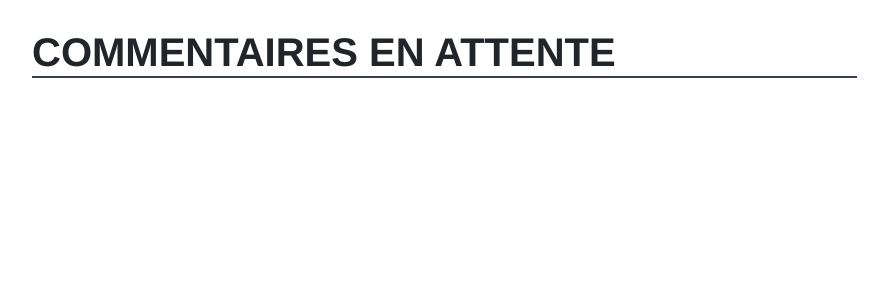
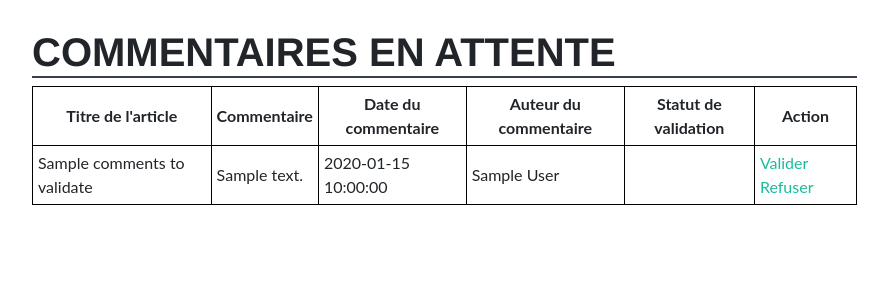
Before and after one commit to Anatis2/professionalBlogOPCR, a PHP site: template templates/adminValidComments.twig in a window 1280 px wide. Shown: the part 72-372 px from the top of the page, without its empty margins (53-941 px from the left). Run offline with PHP 8.4, Linux system fonts and the light colour scheme; the template is opened without the code that fills it: most values are stand-ins (such as "Sample title", 1, 10 or a date in 2020); some libraries are stand-ins or nearby versions.

Commit message:
add functions 'validateComment' and 'refuseComment', in admin part 'Administrer les commentaires'

```diff
--- a/index.php
+++ b/index.php
@@ -24,7 +24,6 @@ session_start();
 $pseudoPerson = "";
 
 function verifyConnection() {
-#    return ! empty($_SESSION);
      return empty($_SESSION) ? false : true;
 }
 $isConnected = verifyConnection();
@@ -93,7 +92,7 @@ switch ($page) {
             echo $twig->render('403.twig');
         }
         break;
-    case 'manageArticle':
+    case 'manageArticles':
         if($isConnected) {
             $pseudoPerson = $_SESSION['pseudoPerson'];
             echo $twig->render('adminManageArticles.twig',
@@ -104,11 +103,12 @@ switch ($page) {
             echo $twig->render('403.twig');
         }
         break;
-    case 'validComments':
+    case 'manageComments':
         $pseudoPerson = $_SESSION['pseudoPerson'];
         echo $twig->render('adminValidComments.twig',
             [   'isConnected' => $isConnected,
                 'messageConnection' => "<p>Vous êtes connecté en tant que $pseudoPerson</p>",
+                'commentsToValidate' => $commentController->listCommentsToValidate()
             ]);
         break;
     case 'deconnexion':
--- a/public/css/style.css
+++ b/public/css/style.css
@@ -71,6 +71,13 @@ h3 {
     margin-top: 2%; }
   .container .content .notification {
     margin-top: 2%; }
+  .container .content .tableCommentsAdministration {
+    border-collapse: collapse; }
+    .container .content .tableCommentsAdministration th {
+      text-align: center; }
+    .container .content .tableCommentsAdministration th, .container .content .tableCommentsAdministration td {
+      border: 1px solid black;
+      padding: 5px; }
 
 @media screen and (max-width: 605px) {
   .container {
--- a/public/css/style.scss
+++ b/public/css/style.scss
@@ -110,6 +110,16 @@ h3 {
 		.notification {
 			margin-top: 2%;
 		}
+		.tableCommentsAdministration {
+			border-collapse: collapse;
+			th {
+				text-align: center;
+			}
+			th, td {
+				border: 1px solid black;
+				padding: 5px;
+			}
+		}
 	}
 }
 
--- a/src/controller/ArticleController.php
+++ b/src/controller/ArticleController.php
@@ -113,7 +113,7 @@ class ArticleController {
                 }
                 $Return = getCaptcha($_POST['g-recaptcha-response']);
                 if(($Return->success==true)&&($Return->score > 0.5)) {
-                    $msgNewComment = "<p class='alert alert-success'>Votre commentaire a bien été enregistré.</p>";
+                    $msgNewComment = "<p class='alert alert-success'>Votre commentaire a bien été enregistré et est en attente de modération.</p>";
                     $commentController->addComment();
                 } else {
                     $msgNewComment = "<p class='alert alert-danger'>Votre commentaire n'a pas été enregistré car nous pensons qu'il s'agit d'un spam.</p>";
--- a/templates/adminValidComments.twig
+++ b/templates/adminValidComments.twig
@@ -14,5 +14,40 @@
 {% block content %}
     <section class="content col-9">
         <h1>Commentaires en attente</h1>
+
+        {% if not commentsToValidate %}
+
+            <p>Il n'y a actuellement aucun commentaire à valider.</p>
+
+        {% else %}
+
+        <table class="tableCommentsAdministration">
+            <tr>
+                <th>Titre de l'article</th>
+                <th>Commentaire</th>
+                <th>Date du commentaire</th>
+                <th>Auteur du commentaire</th>
+                <th>Statut de validation</th>
+                <th>Action</th>
+            </tr>
+                {% for commentToValidate in commentsToValidate %}
+                    <tr>
+                        <td>{{ commentToValidate.titleArticle }}</td>
+                        <td>{{ commentToValidate.contentComment }}</td>
+                        <td>{{ commentToValidate.dateComment }}</td>
+                        <td>{{ commentToValidate.authorComment }}</td>
+                        <td>{{ commentToValidate.validate }}</td>
+                        <td>
+                            <a href="index.php?page=manageComments&idCommentToValidate={{ commentToValidate.idComment }}">Valider</a>
+                            <a href="index.php?page=manageComments&idCommentToRefuse={{ commentToValidate.idComment }}">Refuser</a>
+                        </td>
+                    </tr>
+
+                {% endfor %}
+
+        </table>
+
+        {% endif %}
+
     </section>
 {% endblock %}
--- a/templates/layout.twig
+++ b/templates/layout.twig
@@ -52,17 +52,16 @@
                         <a class="nav-link py-3 px-0 px-lg-3 rounded js-scroll-trigger" href="index.php?page=addArticle">Ajouter un article</a>
                     </li>
                     <li class="nav-item mx-0 mx-lg-1">
-                        <a class="nav-link py-3 px-0 px-lg-3 rounded js-scroll-trigger" href="index.php?page=manageArticle">Administrer les article</a>
+                        <a class="nav-link py-3 px-0 px-lg-3 rounded js-scroll-trigger" href="index.php?page=manageArticles">Administrer les article</a>
                     </li>
                     <li class="nav-item mx-0 mx-lg-1">
-                        <a class="nav-link py-3 px-0 px-lg-3 rounded js-scroll-trigger" href="index.php?page=validComments">Administrer les commentaires</a>
+                        <a class="nav-link py-3 px-0 px-lg-3 rounded js-scroll-trigger" href="index.php?page=manageComments">Administrer les commentaires</a>
                     </li>
                 </ul>
             </div>
             <a class="btn btn-primary" href="index.php?page=deconnexion">Se déconnecter</a>
         </nav>
     {% endif %}
-
 
         <section class="container">
             <div class="row">
```
Also changed, not shown: src/DAO/CommentManager.php (+21 -2 lines), src/controller/CommentController.php (+18 -0 lines), 1 other file.
